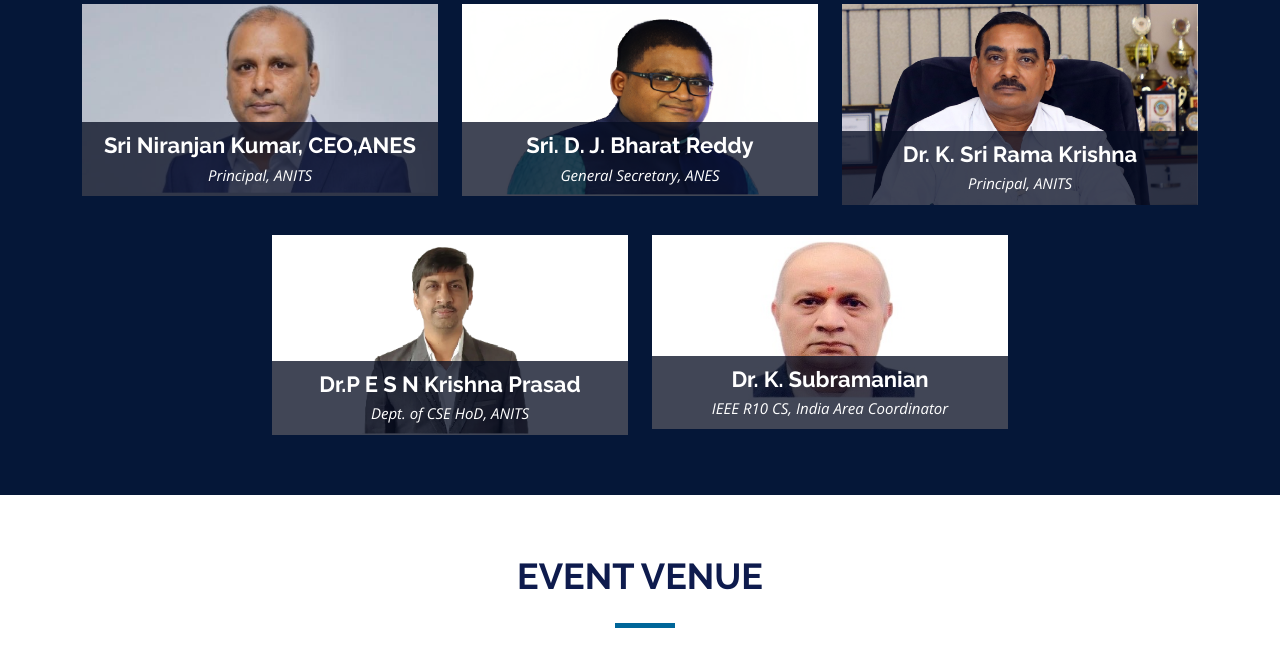
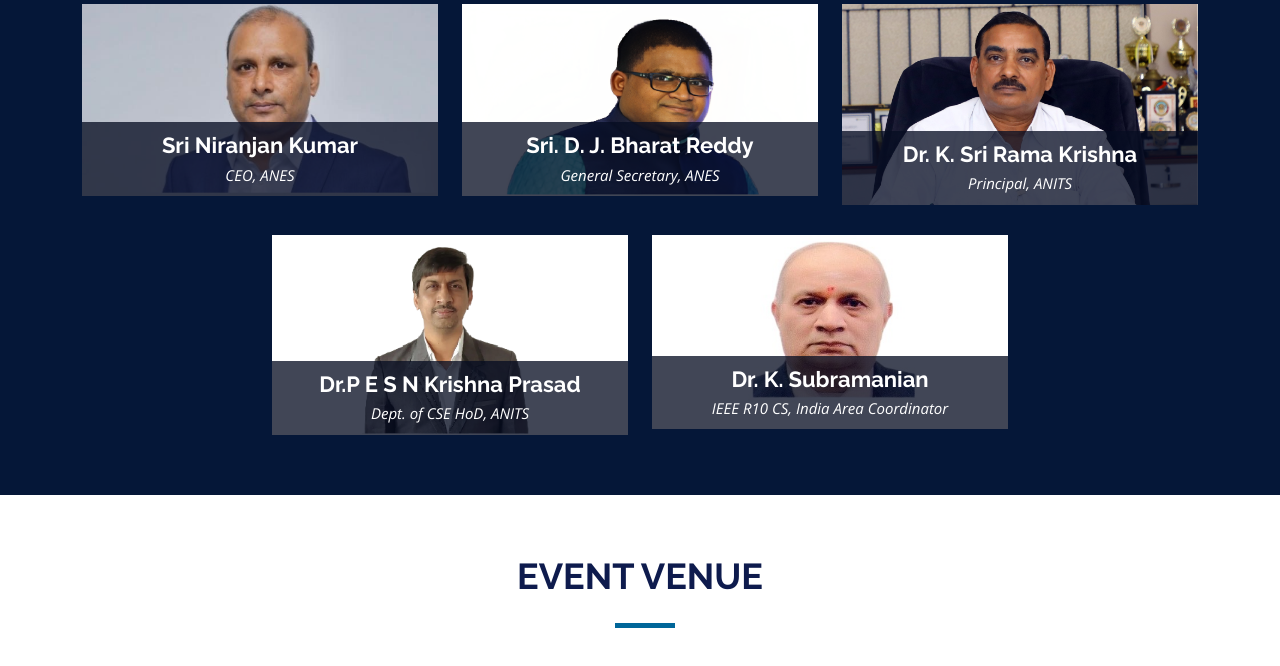
Before and after one commit to exoscar/IEEESummerSchoolWebpage, a plain HTML site: page index.html in a window 1280 px wide. Shown: the part 4180-4846 px from the top of the page. Drawn offline with nearby package versions, Linux system fonts and the light colour scheme.

Commit message:
Add files via upload

```diff
--- a/index.html
+++ b/index.html
@@ -540,9 +540,9 @@
                   />
                   <div class="details">
                     <h3>
-                      <a href="">Sri Niranjan Kumar, CEO,ANES</a>
+                      <a href="">Sri Niranjan Kumar</a>
                     </h3>
-                    <p>Principal, ANITS</p>
+                    <p>CEO, ANES</p>
                     <div class="social"></div>
                   </div>
                 </div>
```
